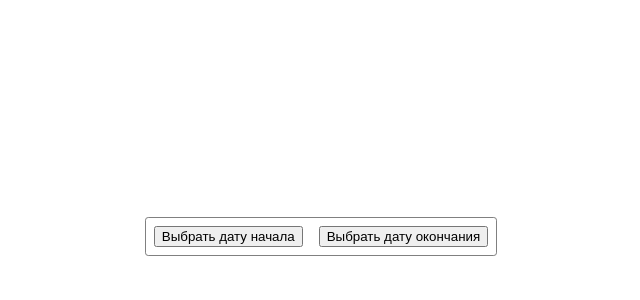
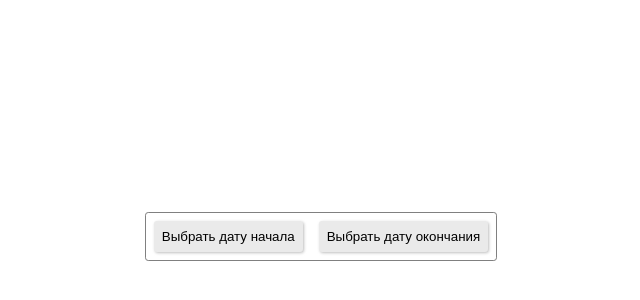
Before and after one commit to Chiga2030/super-data-picker, a React (Vite) app: page / in a window 1280 px wide. Shown: the part 164-464 px from the top of the page, without its empty margins (319-959 px from the left). Built offline with nearby package versions, Linux system fonts and the light colour scheme.

Commit message:
popover content rebased like a prop

```diff
--- a/src/entities/super-date-picker/ui/ButtonPopover/ButtonPopover.tsx
+++ b/src/entities/super-date-picker/ui/ButtonPopover/ButtonPopover.tsx
@@ -1,20 +1,17 @@
 import { Dispatch, ReactNode, SetStateAction, useEffect, useRef, useState, } from 'react'
 import styles from './ButtonPopover.module.scss'
 import { clsx, } from 'clsx'
-import { Tabs, } from '../../../tabs'
-import { AbsoluteDataInput, } from '../AbsoluteDataInput/AbsoluteDataInput'
-import { RelativeDateInput, } from '../RelativeDateInput/RelativeDateInput'
 
 
 interface Props {
   children: (setIsOpen: Dispatch<SetStateAction<boolean>>) => ReactNode
-  changeDateCallback: (value: string) => void
+  popoverContent: ReactNode
 }
 
 
 export const ButtonPopover = ({
   children,
-  changeDateCallback,
+  popoverContent,
 }: Props): JSX.Element => {
   const [ isOpen, setIsOpen, ] = useState(false)
   const popoverRef = useRef(null)
@@ -43,25 +40,10 @@ export const ButtonPopover = ({
   }, [ isOpen, ])
 
 
-  const tabList = [ {
-    key: 1,
-    title: 'Абсолютная дата',
-    content: (
-      <AbsoluteDataInput changeDateCallback={ changeDateCallback } />
-    ),
-  }, {
-    key: 2,
-    title: 'Относительная дата',
-    content: (
-      <RelativeDateInput changeDateCallback={ changeDateCallback } />
-    ),
-  }, ]
-
-
   return (
     <div ref={ popoverRef }>
       <div className={ clsx(styles.popover, { [ styles.popover_open ]: isOpen, }) } >
-        <Tabs tabList={ tabList } />
+        { popoverContent }
       </div>
 
       { children(setIsOpen) }
--- a/src/entities/super-date-picker/ui/SelectStartDateButton/SelectStartDateButton.tsx
+++ b/src/entities/super-date-picker/ui/SelectStartDateButton/SelectStartDateButton.tsx
@@ -1,6 +1,10 @@
 import { ReactNode, SetStateAction, } from 'react'
 import { ButtonPopover, } from '../ButtonPopover/ButtonPopover'
 import styles from './SelectStartDateButton.module.scss'
+import { Button, } from '../../../../shared/Button'
+import { Tabs, } from '../../../tabs'
+import { AbsoluteDataInput, } from '../AbsoluteDataInput/AbsoluteDataInput'
+import { RelativeDateInput, } from '../RelativeDateInput/RelativeDateInput'
 
 
 interface Props {
@@ -13,6 +17,21 @@ export const SelectStartDateButton = ({
   children,
   changeDateCallback,
 }: Props): JSX.Element => {
+  const tabList = [ {
+    key: 1,
+    title: 'Абсолютная дата',
+    content: (
+      <AbsoluteDataInput changeDateCallback={ changeDateCallback } />
+    ),
+  }, {
+    key: 2,
+    title: 'Относительная дата',
+    content: (
+      <RelativeDateInput changeDateCallback={ changeDateCallback } />
+    ),
+  }, ]
+
+
   const handleClick = (setIsOpen: (value: SetStateAction<boolean>) => void) => {
     setIsOpen(prev => !prev)
   }
@@ -20,11 +39,11 @@ export const SelectStartDateButton = ({
 
   return (
     <div className={ styles.wrapper }>
-      <ButtonPopover changeDateCallback={ changeDateCallback }>
+      <ButtonPopover popoverContent={ <Tabs tabList={ tabList } /> }>
         { setIsOpen => (
-          <button type={ 'button' } onClick={ () => handleClick(setIsOpen) }>
+          <Button onClick={ () => handleClick(setIsOpen) }>
             { children }
-          </button>
+          </Button>
         ) }
       </ButtonPopover>
     </div>
```
